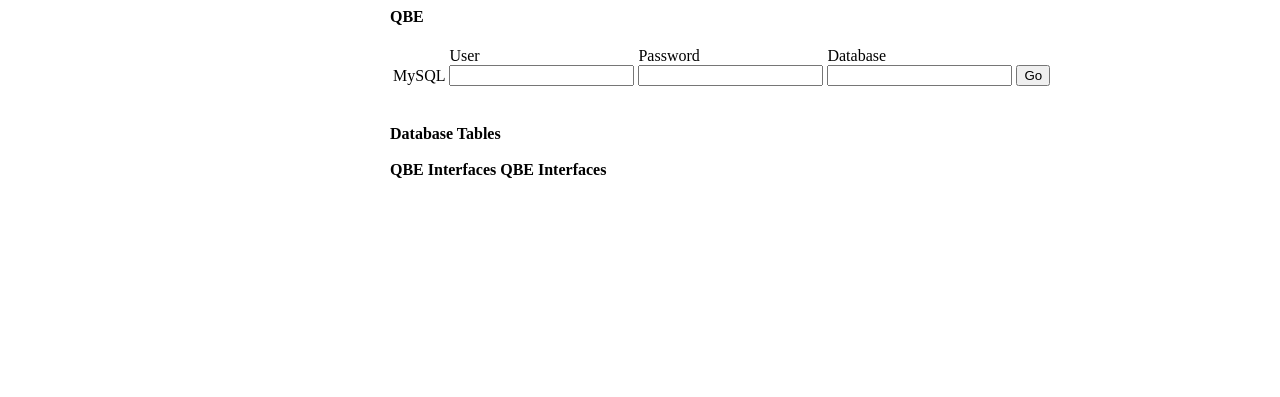
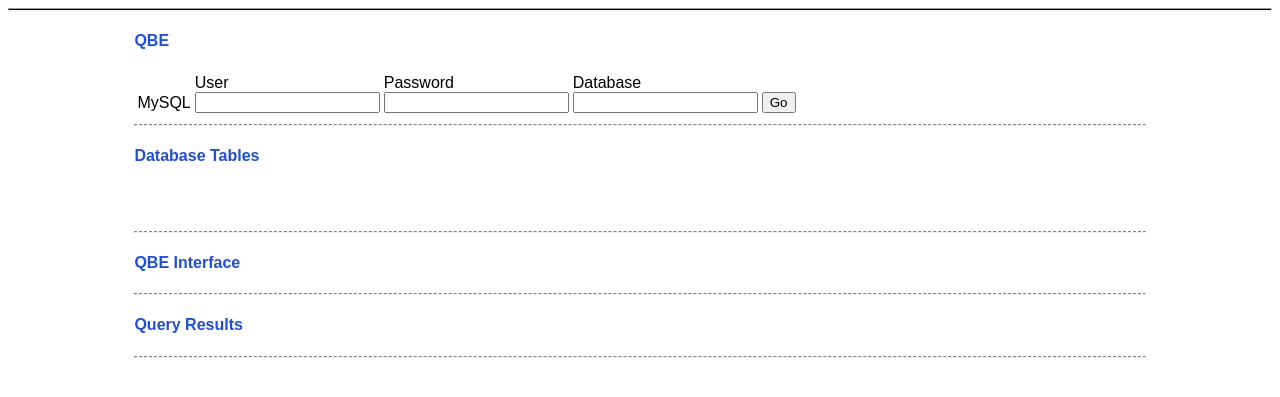
Before and after one commit to databaseAndweb/QBE_Project, a Flask app: page / in a window 1280 px wide. Shown: the top 397 px of the page. Run offline with Flask 2, Linux system fonts and the light colour scheme; parts of the project's set-up code (start-up, migrations or seed data) failed here and were passed over.

Commit message:
initial screen

```diff
--- a/templates/qbe.html
+++ b/templates/qbe.html
@@ -9,15 +9,22 @@
 </head>
 <style>
 .content {
-    max-width: 500px;
+    max-width: 80%;
     margin: auto;
 }
 
+h4 {
+	color: #214ED3;
+}
+
+body {
+  font-family: Arial, sans-serif;
+}
 </style>
 <body>
+<hr style="height:.5px;background-color:black">
     <div class="content">
-        <p1><b>QBE</b></p1>
-        <br><br>
+        <h4>QBE</h4>
         <form>
             <table>
                 <tr>
@@ -44,8 +51,8 @@
                 </tr>
             </table>
         </form>
-        <br><br>
-        <p1><b>Database Tables</b></p1>
+        <hr style="border-top: 1px dashed grey;">
+        <h4>Database Tables</h4>
         <form class="showForm" id="showForm">
             <table>
                 <tr>
@@ -68,8 +75,8 @@
         </form>
 
         <br><br>
-        <p1><b>QBE Interfaces</b></p1>
-        <p1><b>QBE Interfaces</b></p1>
+		<hr style="border-top: 1px dashed grey;">
+        <h4>QBE Interface<h4>
         <script>
             function showDB(){
                 var text = document.getElementById("showForm");
@@ -92,6 +99,9 @@
             //     document.getElementById("showForm").insertTable().innerHTML = html;
             // }
         </script>
+		<hr style="border-top: 1px dashed grey;">
+		<h4>Query Results<h4>
+		<hr style="border-top: 1px dashed grey;">
     </div>
 
 </body>
```
